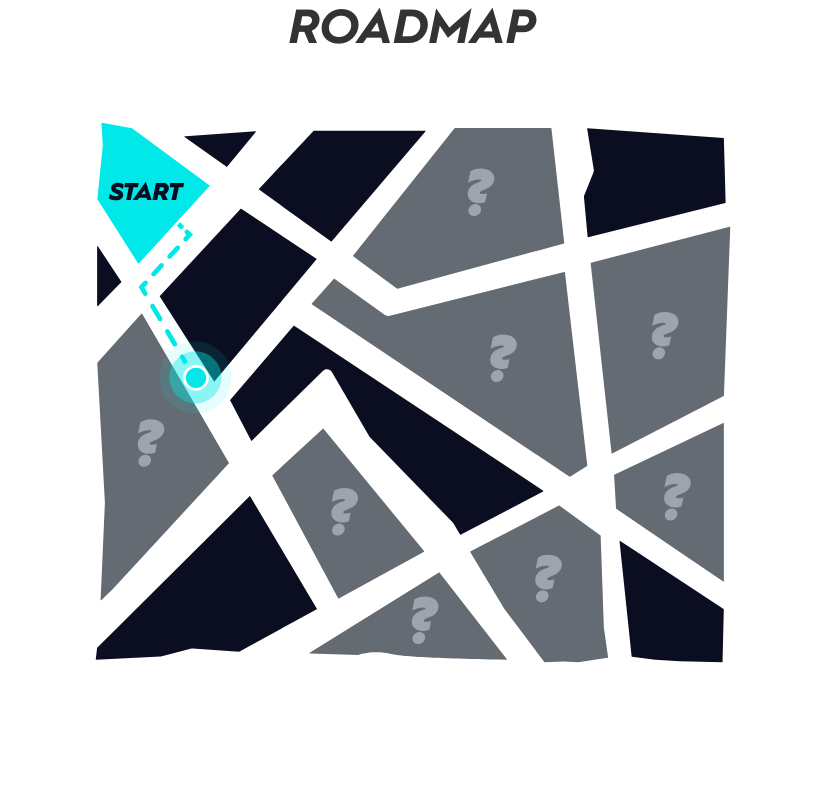
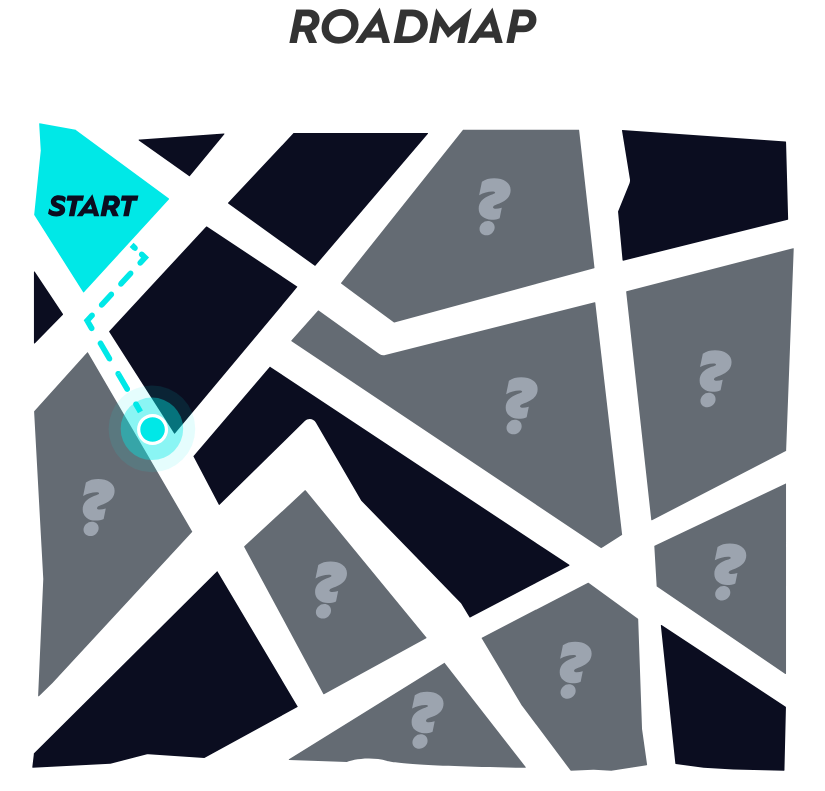
Before and after one commit to AusPrinzip/stepfarm-src, a plain HTML site: page index.html in a window 1280 px wide. Shown: the part 1740-2531 px from the top of the page, without its empty margins (227-1052 px from the left). Drawn offline with nearby package versions, Linux system fonts and the light colour scheme; a script that the page names is missing.

Commit message:
roadmap container size fixes for mobile

```diff
--- a/pages/index.html
+++ b/pages/index.html
@@ -30,7 +30,7 @@
       <h1>ROADMAP</h1>
     </div>
     <div class="circuitcontainer">
-      <img style="width: 50%;" src="images/roadmap.svg"></img>
+      <img src="images/roadmap.svg"></img>
 
 <!--       <div class="august roadmap-firstrow">AUGUST</div>
 
--- a/styles.css
+++ b/styles.css
@@ -51,7 +51,9 @@ html, body { // prevents horizontal scroll
     left: 15% !important;
     font-size: 18px !important;
   }
-  .circuitcontainer {font-size: 9px !important;}
+  .circuitcontainer {
+    font-size: 9px !important;
+  }
   .shoe {
     width: 80% !important;
     position: relative !important;
@@ -72,6 +74,10 @@ html, body { // prevents horizontal scroll
 
   .twitter {
     bottom: 3%;
+  }
+
+  .circuitcontainer img {
+    width: 80% !important;
   }
 }
 
@@ -111,6 +117,10 @@ html, body { // prevents horizontal scroll
   .twitter {
     bottom: 4%;
   }
+
+  .circuitcontainer img {
+    width: 60% !important;
+  }
 }
 
 @media (min-width: 768px) {
@@ -118,6 +128,9 @@ html, body { // prevents horizontal scroll
   p { font-size: 14px; }
   .stat {font-size: 14px !important;}
   .statvalue {font-size: 28px !important;}
+  #circuitcontainer img {
+    width: 50% !important;
+  }
 }
 
 @media (min-width: 992px) {
@@ -773,10 +786,16 @@ html, body { // prevents horizontal scroll
   font-size: 2em;
 }
 
-img {
-    max-width: 100%;
-    height: auto;
-    width: auto\9; /* ie8 */
+#thirdblock img {
+  max-width: 100%;
+  height: auto;
+  width: auto\9; /* ie8 */
+}
+
+#footer img {
+  max-width: 100%;
+  height: auto;
+  width: auto\9; /* ie8 */
 }
 
 .navbar {
```
